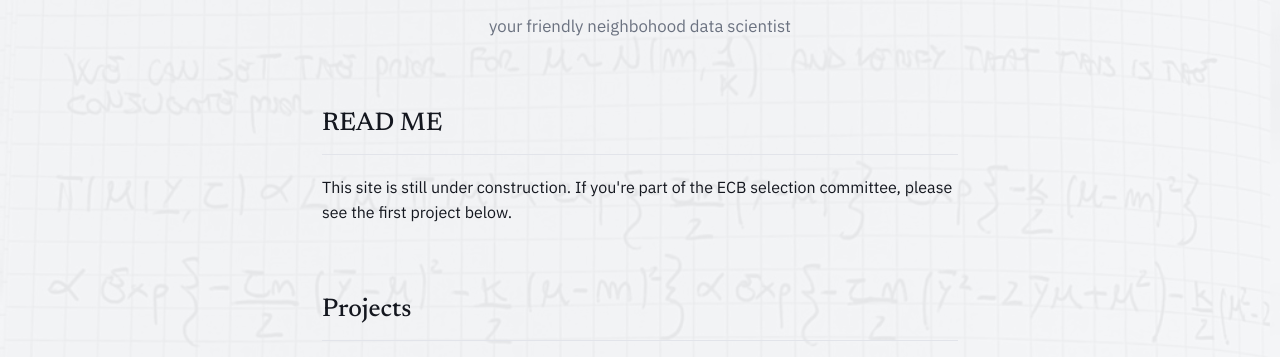
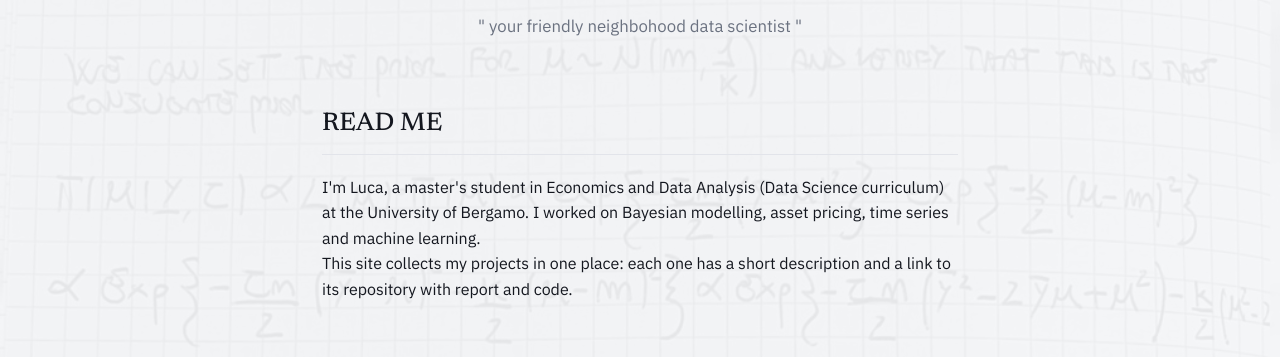
Before and after one commit to Luca-02-byte/Luca-02-byte.github.io, a plain HTML site: page index.html in a window 1280 px wide. Shown: the part 440-797 px from the top of the page. Drawn offline with Linux system fonts and the light colour scheme.

Commit message:
Update index.html

```diff
--- a/index.html
+++ b/index.html
@@ -15,7 +15,7 @@
   <div class="hero-content">
     <p class="eyebrow">Portfolio</p>
     <h1>Luca Facheris</h1>
-    <p class="tagline">your friendly neighbohood data scientist</p>
+    <p class="tagline">" your friendly neighbohood data scientist "</p>
   </div>
 </header>
 
@@ -23,8 +23,13 @@
   <section id="Chi-Sono?">
     <h2>READ ME</h2>
     <p>
-      This site is still under construction. If you're part of the ECB selection committee,
-      please see the first project below.
+       I'm Luca, a master's student in Economics and Data Analysis (Data Science
+      curriculum) at the University of Bergamo. I worked on Bayesian modelling,
+      asset pricing, time series and machine learning.
+    </p>
+    <p>
+      This site collects my projects in one place: each one has a short
+      description and a link to its repository with report and code.
     </p>
   </section>
 
```
